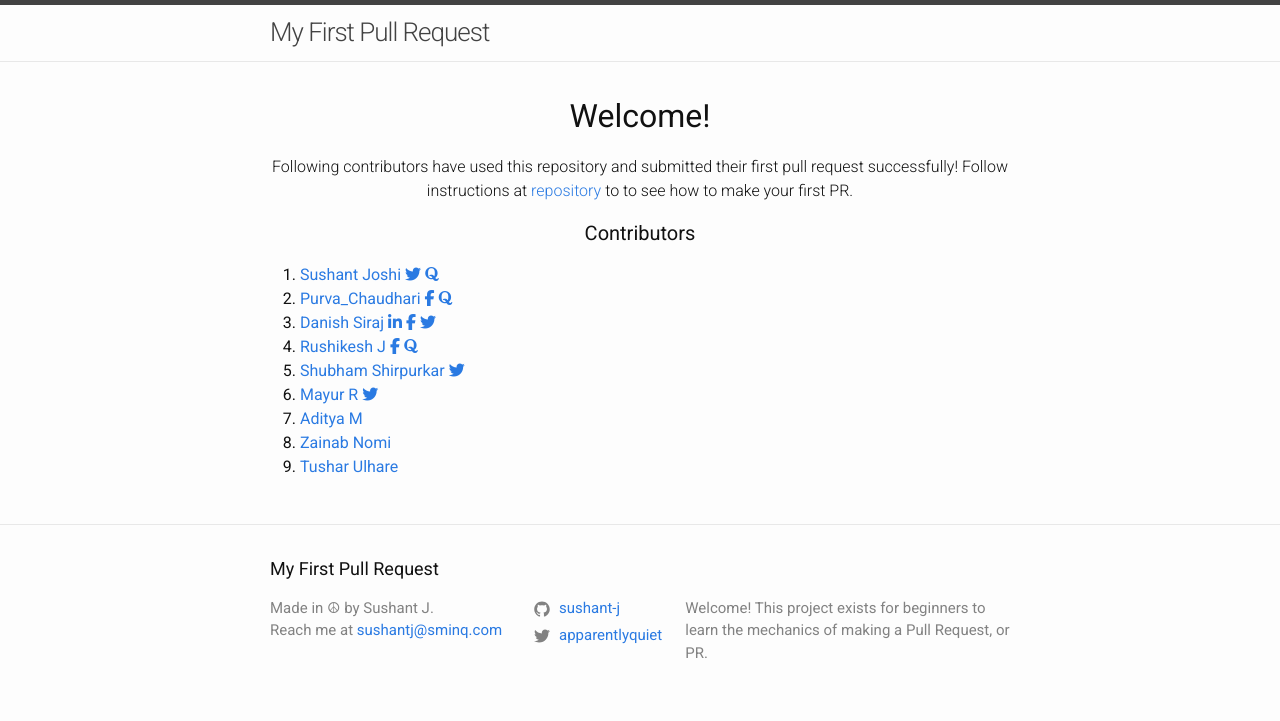
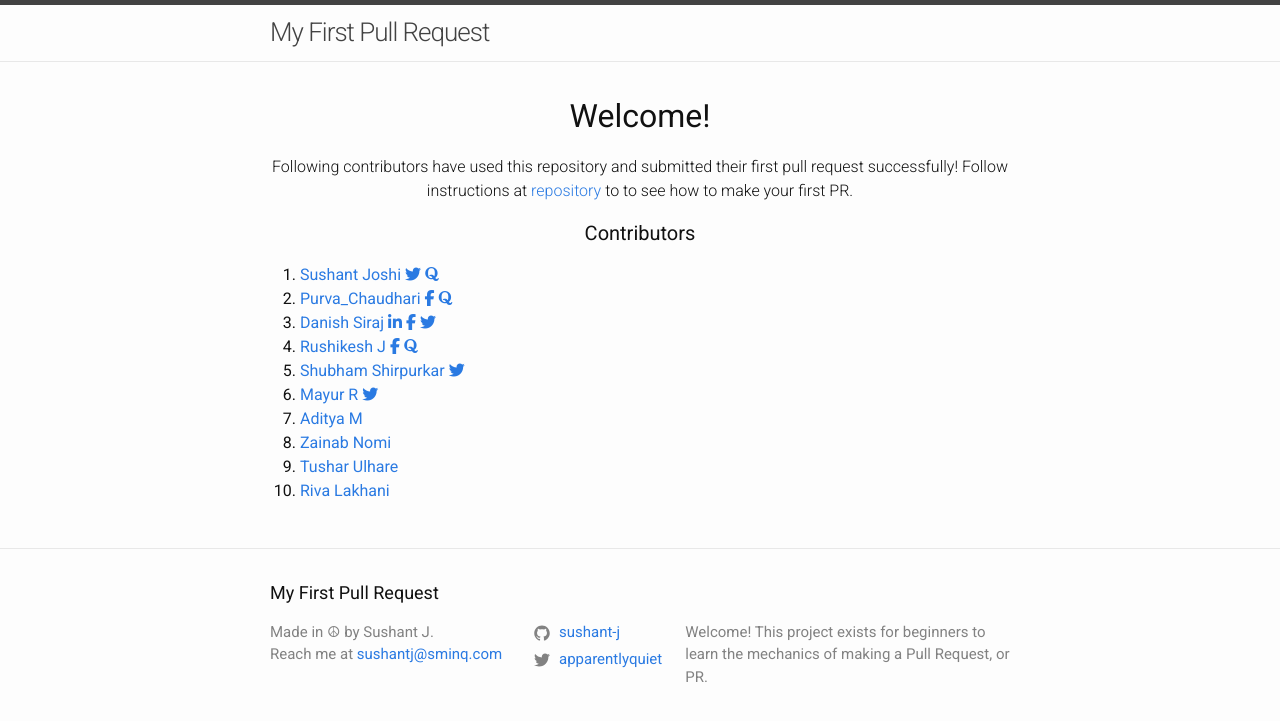
Before and after one commit to sushant-j/my-first-pull-request, a Jekyll site: the page built from index.md, in a window 1280 px wide. Shown: the top 721 px of the page. Built offline with Jekyll 4.4.1, drawn with Linux system fonts in a browser that asks for light colours; nearby versions of some CDN libraries.

Commit message:
added my name

```diff
--- a/_layouts/home.html
+++ b/_layouts/home.html
@@ -89,5 +89,10 @@ layout: default
         Tushar Ulhare
       </a>
     </li>
+ <li>
+      <a href="https://github.com/rivalakhani21/">
+        Riva Lakhani
+      </a>
+    </li>
   </ol>
 </div>
```
